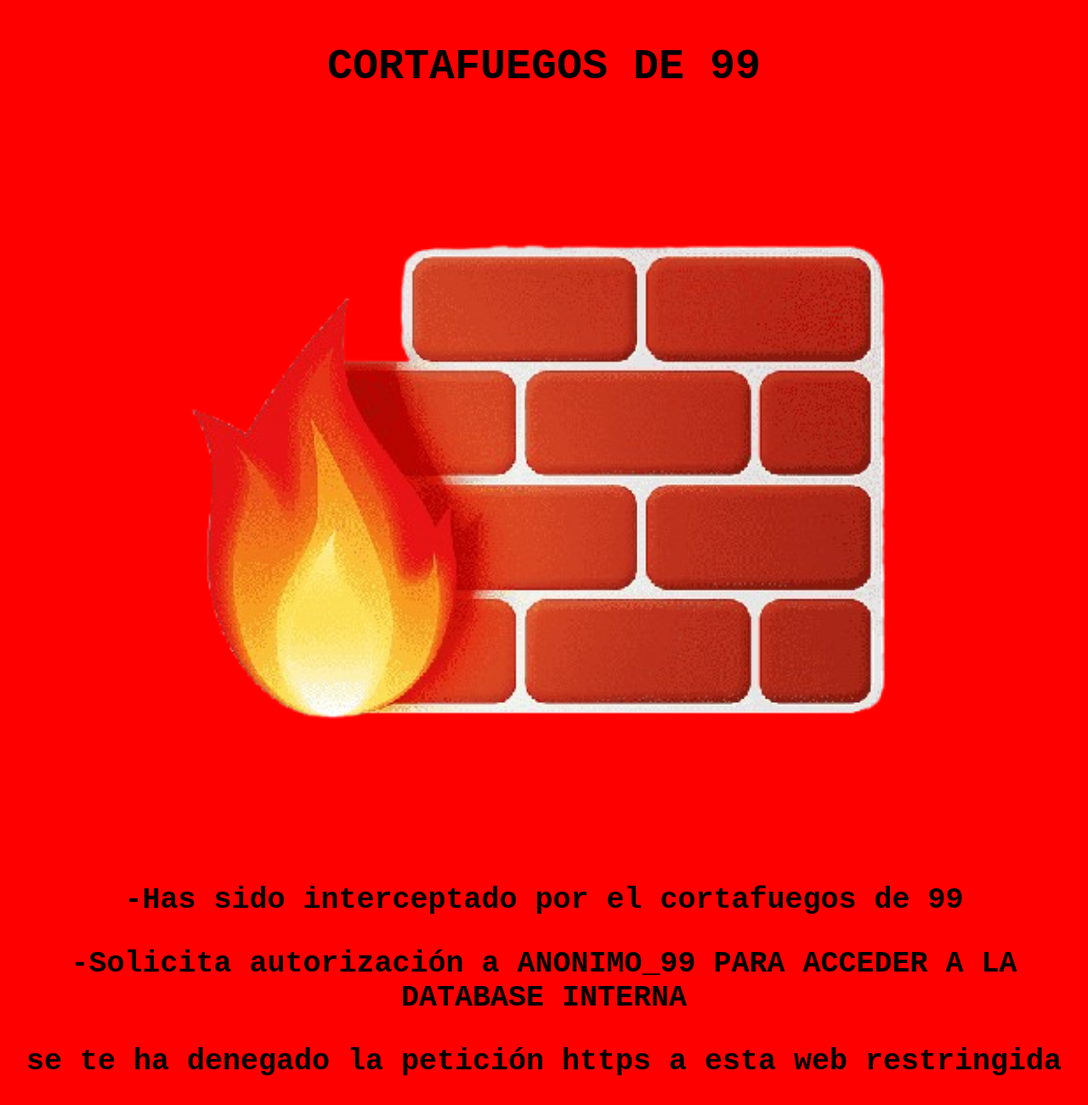
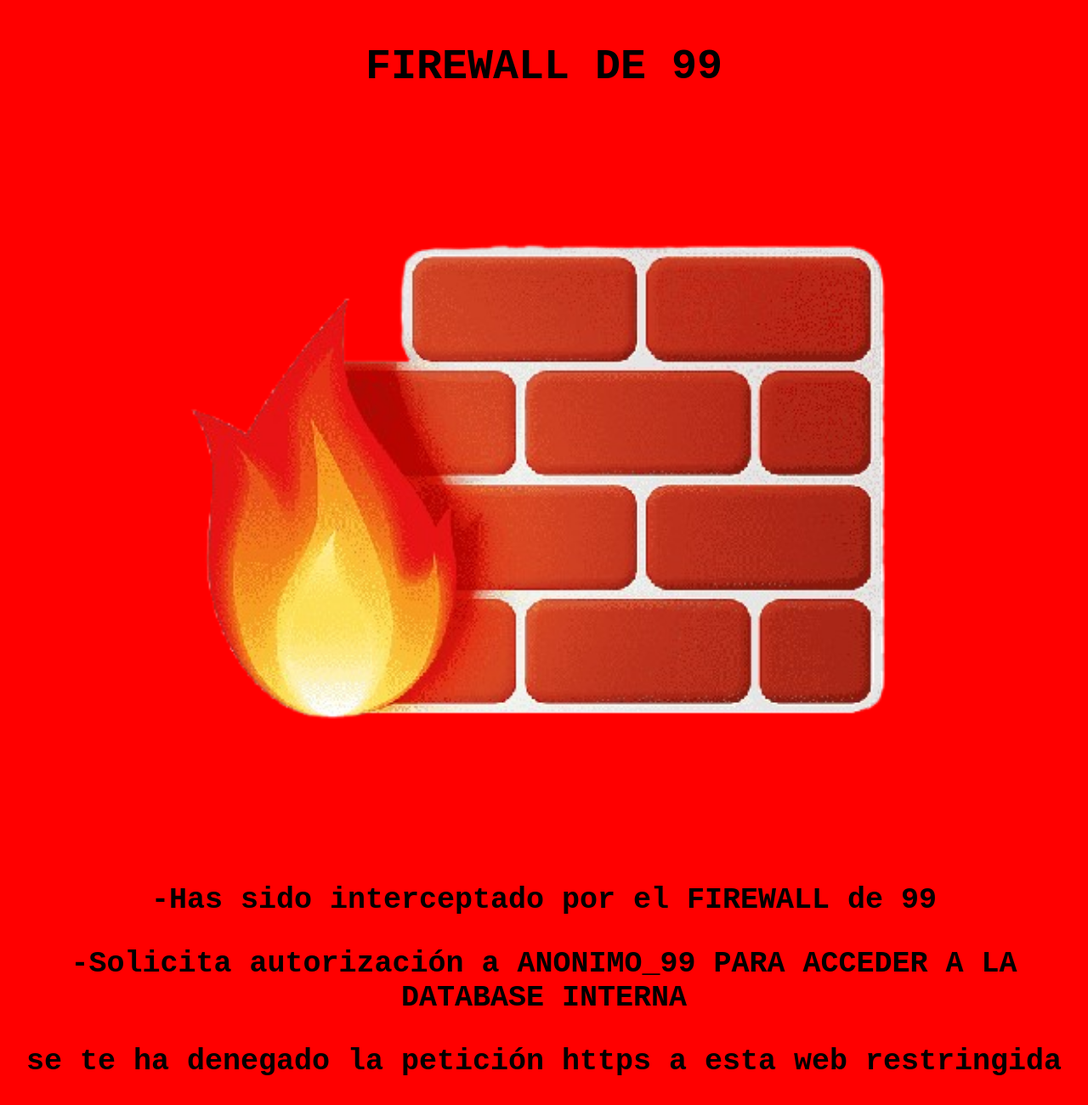
Before and after one commit to Alexjs92/proyectoroxy00.github.io, a plain HTML site: page index.html in a window 1280 px wide. Shown: the top 1300 px of the page at 85% size. Drawn offline with Linux system fonts and the light colour scheme.

Commit message:
Actualizar index.html

```diff
--- a/index.html
+++ b/index.html
@@ -1,7 +1,7 @@
 <!DOCTYPE html>
 <html>
 <head>
-  <title>CORTAFUEGOS 99</title>
+  <title>FIREWALL 99</title>
   <meta charset="UTF-8">
   <style>
     body {
@@ -10,7 +10,7 @@
   </style>
 </head>
 <body>
-    <p class="titule"> CORTAFUEGOS DE 99 </p>
+    <p class="titule"> FIREWALL DE 99 </p>
         <style>
             .titule{
                 font-family:monospace;
@@ -20,7 +20,7 @@
             }
         </style>
     <img src="Img.png" style="width: 100%; max-width: 100%; height: auto;">
-    <p class="information"> -Has sido interceptado por el cortafuegos de 99</p>
+    <p class="information"> -Has sido interceptado por el FIREWALL de 99</p>
         <style>
             .information {
                font-family:monospace;
```
